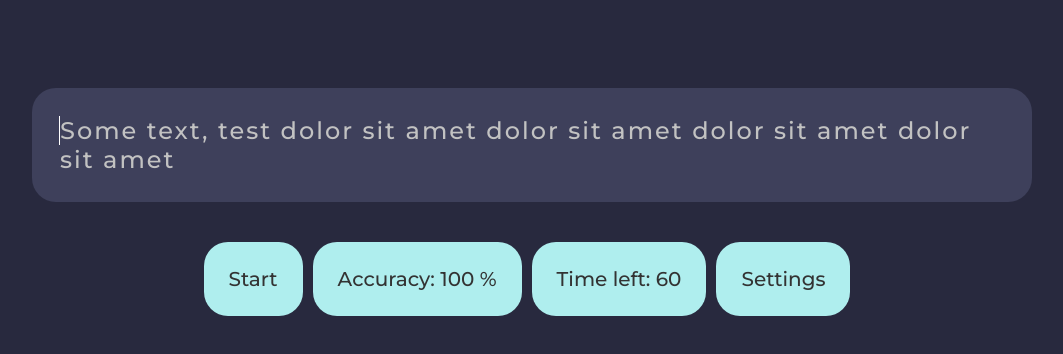
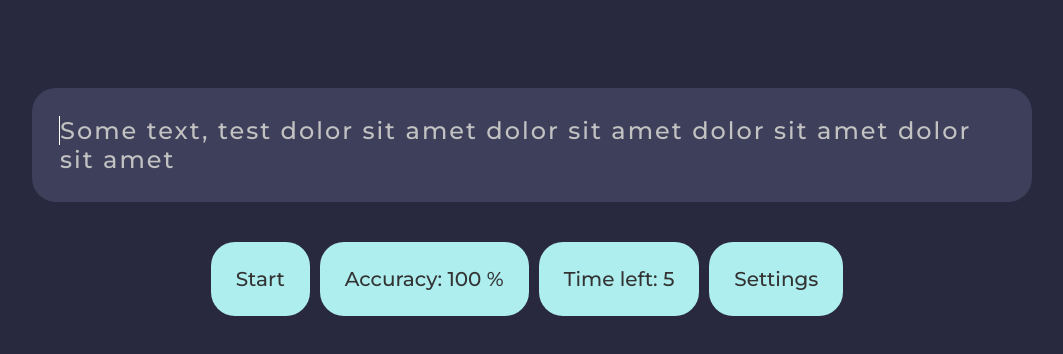
Before and after one commit to Fusted/typingtrainer, a React (Create React App) app: page / in a window 1280 px wide. Shown: the top 354 px of the page, without its empty margins (108-1171 px from the left). Built offline with nearby package versions, Linux system fonts and the light colour scheme.

Commit message:
reseted timer

```diff
--- a/src/components/cards/TimerCard/TimerCard.tsx
+++ b/src/components/cards/TimerCard/TimerCard.tsx
@@ -27,7 +27,8 @@ const TimerCard: FC<ITimerCard> = ({ enteredText }) => {
 
     useEffect(() => {
         // timer run
-        if (!timerStatus && letters.status && letters.editable) {
+        const isGetStarted = !timerStatus && letters.status && letters.editable
+        if (isGetStarted) {
             setTimerStatus(true)
             id.current = window.setInterval(() => {
                 setTime((time) => time - 1)
@@ -44,6 +45,13 @@ const TimerCard: FC<ITimerCard> = ({ enteredText }) => {
                 `Your speed is ${speedCounter(enteredText, letters.text)} SPM`
             )
         }
+
+        if (!enteredText) {
+            setTime(letters.time)
+            window.clearInterval(id.current)
+            setTimerStatus(false)
+        }
+
     }, [time, timerStatus, enteredText, speedCounter])
 
     return <div className={styles.card}>Time left: {time}</div>
--- a/src/store/letters.ts
+++ b/src/store/letters.ts
@@ -11,7 +11,7 @@ class Letters {
 
     status = false
 
-    time = 60
+    time = 5
 
     editable = true
 
```
